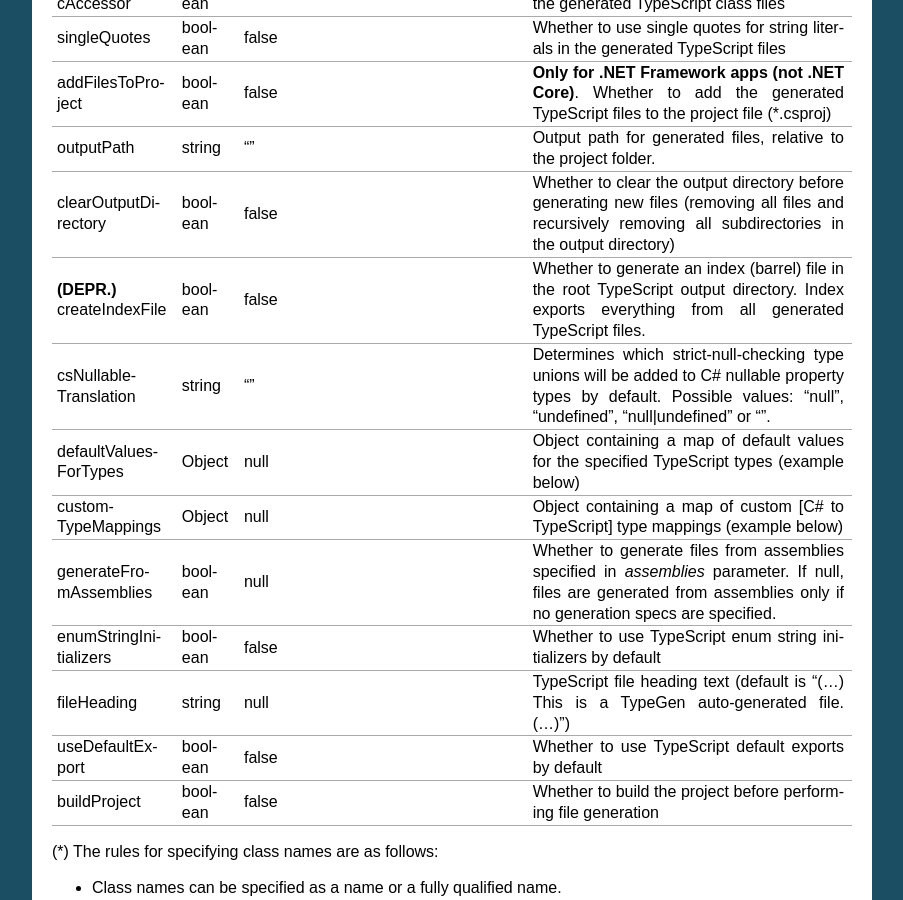
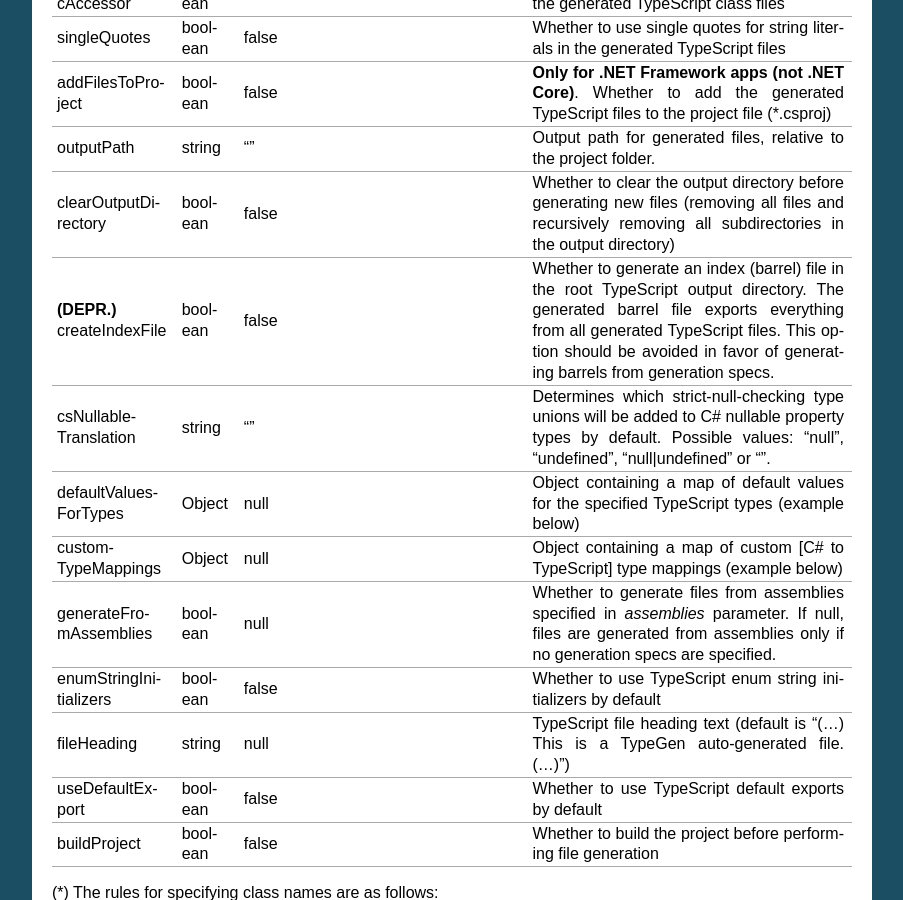
Before and after one commit to jburzynski/TypeGenDocs, a Sphinx documentation site: the page built from source/cli.rst, in a window 1280 px wide and 900 px high, scrolled down 2505 px. Shown: the whole window, without its empty margins (198-1101 px from the left). Built offline with Sphinx 7.4.7, drawn with Linux system fonts in a browser that asks for light colours.

Commit message:
small info about barrels

```diff
--- a/source/cli.rst
+++ b/source/cli.rst
@@ -104,7 +104,7 @@ outputPath                             string              ""
 
 clearOutputDirectory                   boolean             false                                  Whether to clear the output directory before generating new files (removing all files and recursively removing all subdirectories in the output directory)
 
-**(DEPR.)** createIndexFile            boolean             false                                  Whether to generate an index (barrel) file in the root TypeScript output directory. Index exports everything from all generated TypeScript files.
+**(DEPR.)** createIndexFile            boolean             false                                  Whether to generate an index (barrel) file in the root TypeScript output directory. The generated barrel file exports everything from all generated TypeScript files. This option should be avoided in favor of generating barrels from generation specs.
 
 csNullableTranslation                  string              ""                                     Determines which strict-null-checking type unions will be added to C# nullable property types by default. Possible values: "null", "undefined", "null|undefined" or "".
 
```
